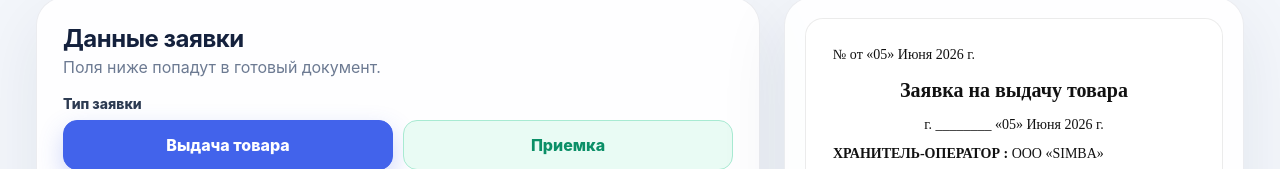
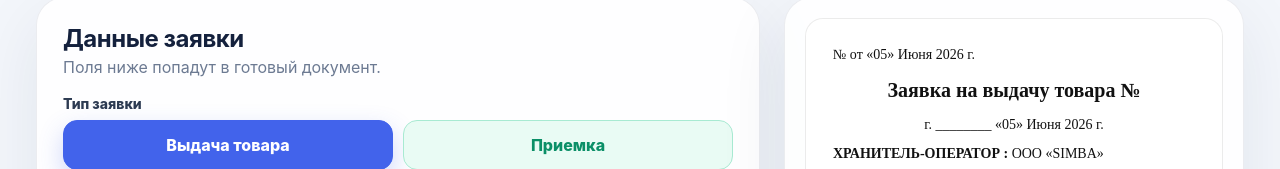
Before and after one commit to pakds8475/ktng-request-generatorwarehouse, a React (Vite) app: page / in a window 1280 px wide. Shown: the part 332-501 px from the top of the page. Built offline with nearby package versions, Linux system fonts and the light colour scheme.

Commit message:
Update App.jsx

```diff
--- a/src/App.jsx
+++ b/src/App.jsx
@@ -308,8 +308,8 @@
 
   const title =
     form.applicationType === "issue"
-      ? "Заявка на выдачу товара"
-      : "Заявка на приемку";
+      ? "Заявка на выдачу товара №"
+      : "Заявка на приемку №";
 
   const hasRequiredFields =
     form.city &&
```
